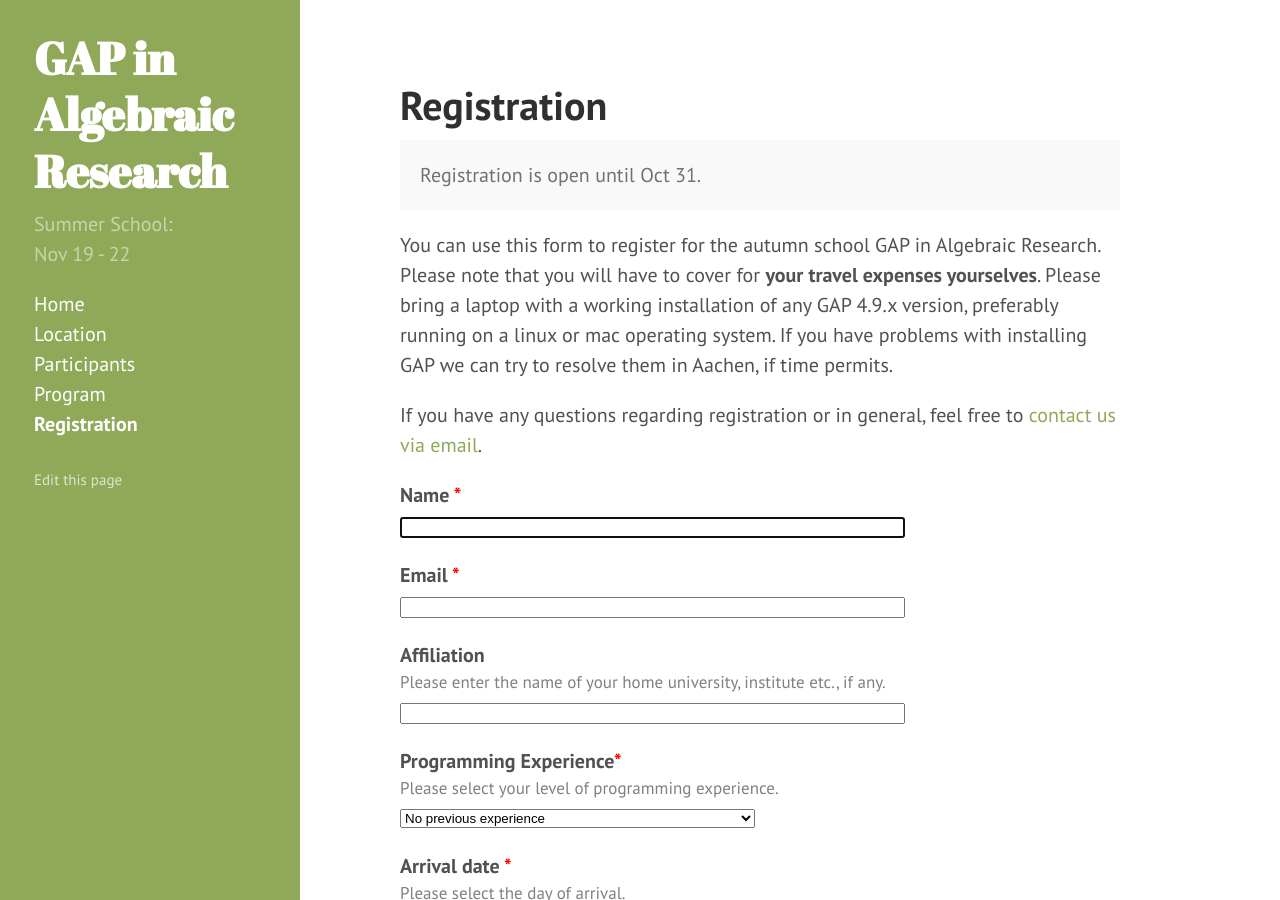
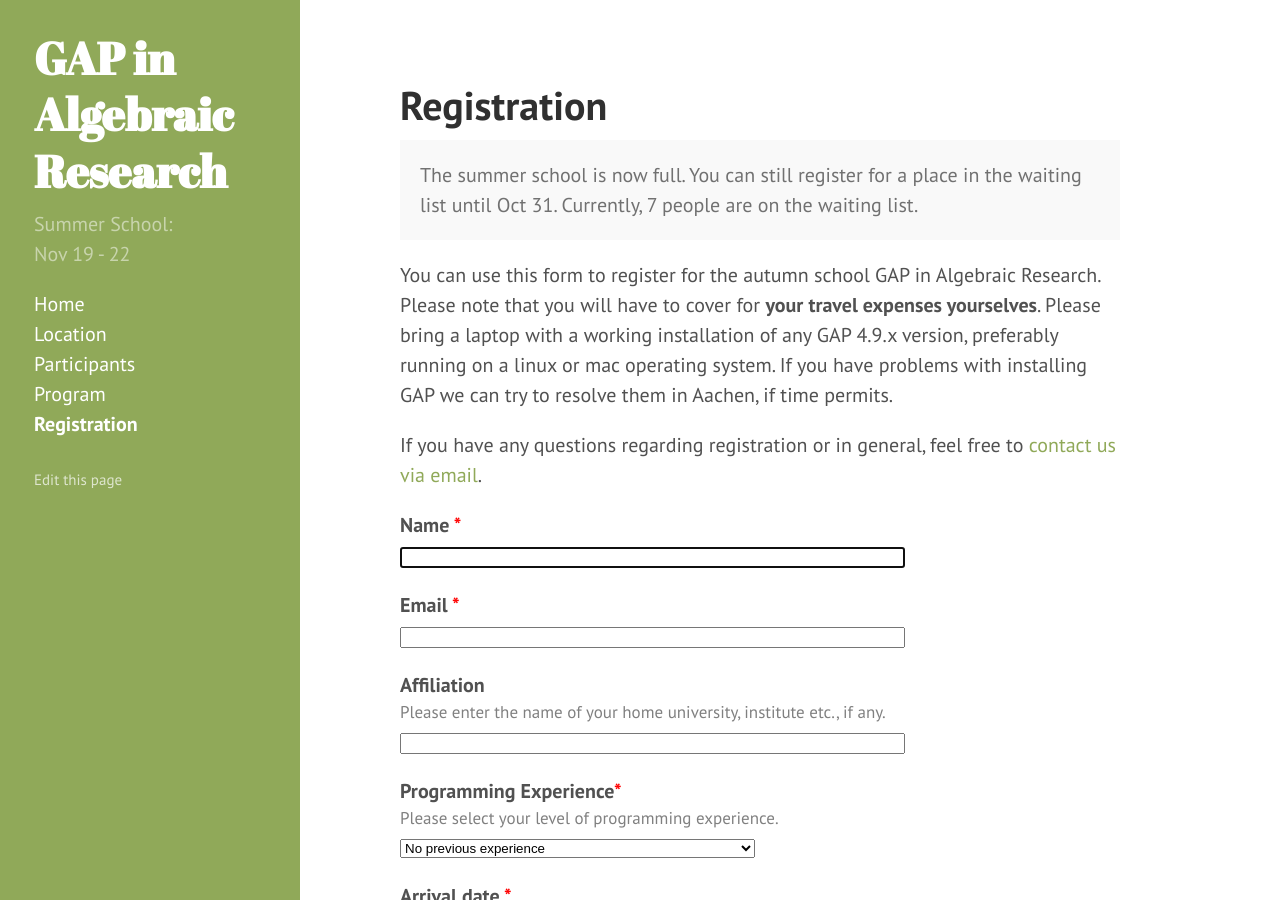
Before and after one commit to lbfm-rwth/gap-in-algebraic-research-2018, a Jekyll site: the page built from registration.html, in a window 1280 px wide and 900 px high. Built offline with Jekyll 4.4.1, drawn with Linux system fonts in a browser that asks for light colours.

Commit message:
Close registration

```diff
--- a/registration.html
+++ b/registration.html
@@ -14,7 +14,11 @@ email: sergio@mathb.rwth-aachen.de
 <p class="message">Registration is closed.</p>
 
 {% when 'open' %}
-<p class="message">Registration is open until Oct 31.</p>
+<p class="message">
+The summer school is now full.
+You can still register for a place in the waiting list until Oct 31.
+Currently, 7 people are on the waiting list.
+</p>
 
 <p>
 You can use this form to register for the autumn school {{ site.title }}.
```
Also changed, not shown: thank-you.md (+1 -2 lines).
